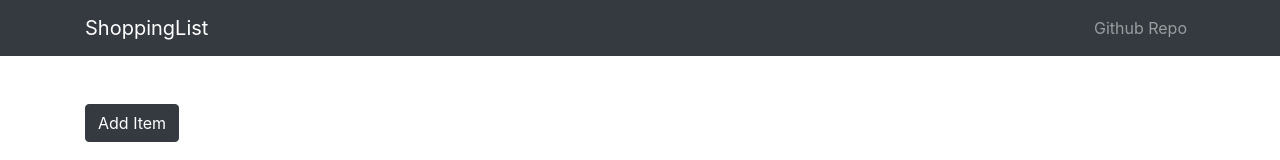
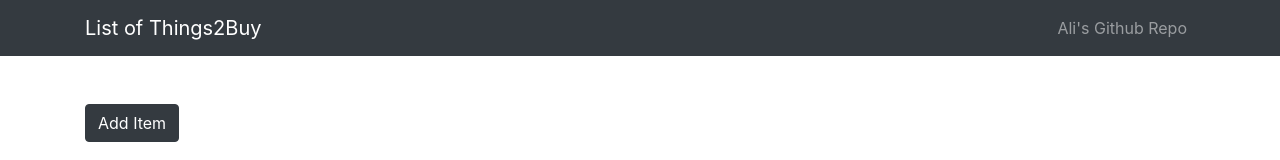
Before and after one commit to AliMeer/Things2Buy, a React (Create React App) app in the folder client/: page / in a window 1280 px wide. Shown: the top 160 px of the page. Built offline with nearby package versions, Linux system fonts and the light colour scheme; no server answers.

Commit message:
Changed Navbar name and github repo name

```diff
--- a/client/src/components/AppNavbar.js
+++ b/client/src/components/AppNavbar.js
@@ -26,13 +26,13 @@ class AppNavbar extends Component {
       <div>
         <Navbar color="dark" dark expand="sm" className="mb-5">
           <Container>
-            <NavbarBrand href="/">ShoppingList</NavbarBrand>
+            <NavbarBrand href="/">List of Things2Buy</NavbarBrand>
             <NavbarToggler onClick={this.toggle} />
             <Collapse isOpen={this.state.isOpen} navbar>
               <Nav className="ml-auto" navbar>
                 <NavItem>
-                  <NavLink href="https://github.com/bradtraversy/mern_shopping_list">
-                    Github Repo
+                  <NavLink href="https://github.com/AliMeer/Things2Buy">
+                    Ali's Github Repo
                   </NavLink>
                 </NavItem>
               </Nav>
```
